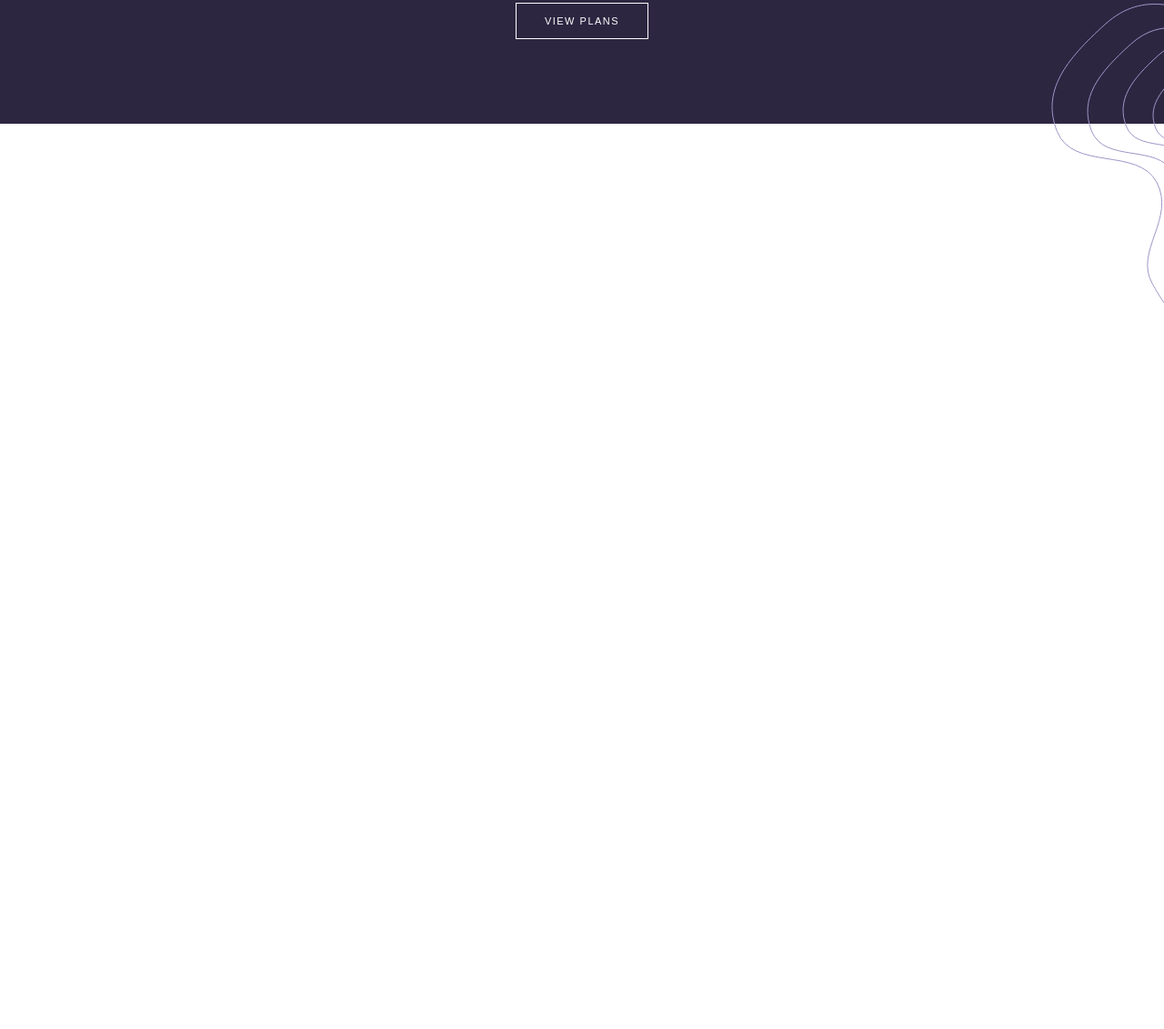
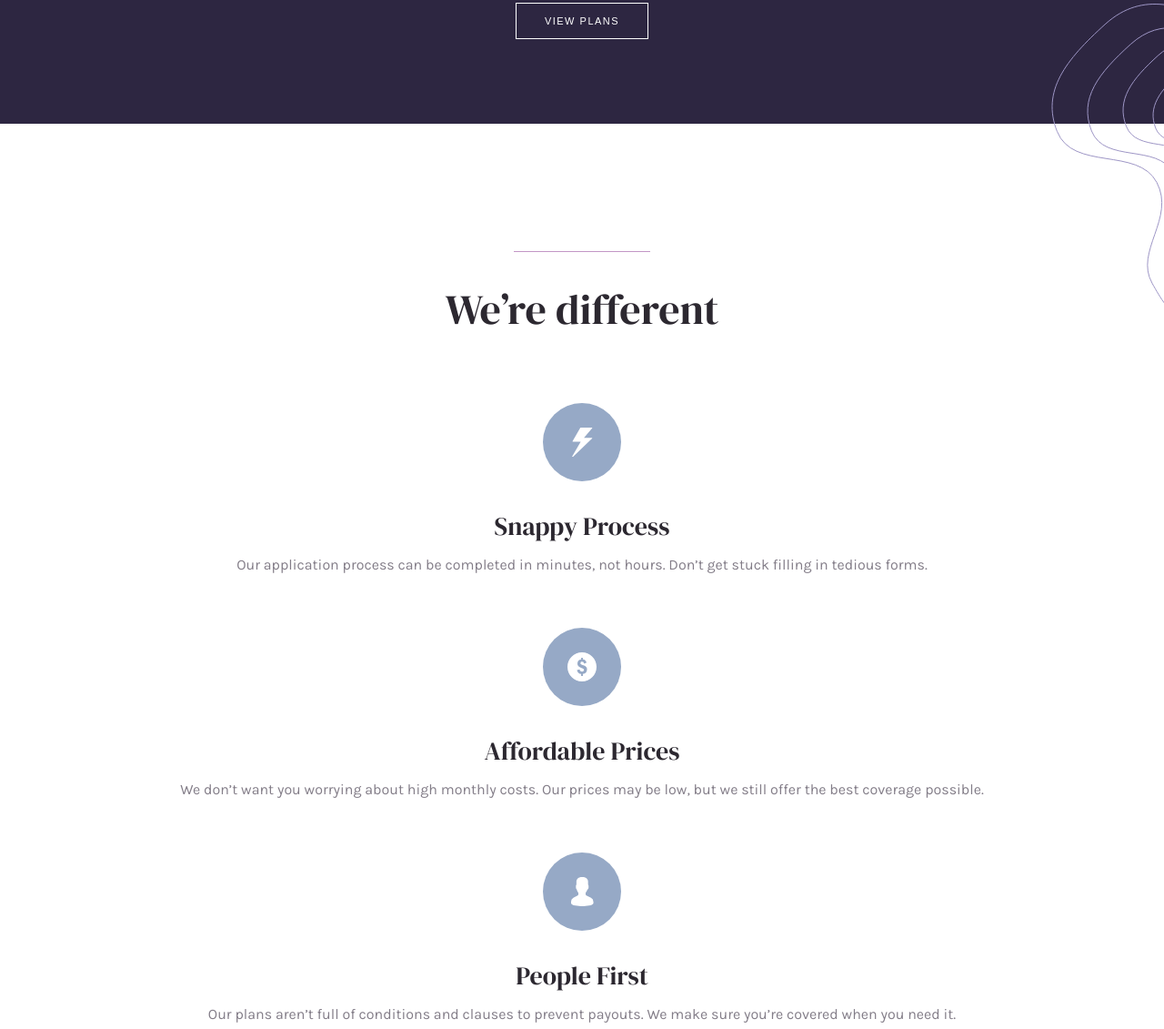
Before and after one commit to lasha-abuladze/insure-landing-page-master, a website: page index.html in a window 1280 px wide. Shown: the part 719-1850 px from the top of the page at 91% size. Before the commit the page ends 1053 px from the top, so only its background shows below. Drawn offline with Linux system fonts and the light colour scheme.

Commit message:
add sections-1

```diff
--- a/index.html
+++ b/index.html
@@ -69,6 +69,58 @@
 
     </main>
 
+    <section class="our-advantages--section">
+
+        <div class="line"></div>
+
+        <h2>We’re different</h2>
+
+        <div class="our-advantages--divs">
+
+            <div class="advantage">
+
+                <img src="./images/icon-snappy-process.svg" alt="#">
+
+                <h3>Snappy Process</h3>
+
+                <p>
+                    Our application process can be completed in minutes,
+                    not hours. Don’t get stuck filling in tedious forms.
+                </p>
+
+            </div>
+
+            <div class="advantage">
+                <img src="./images/icon-affordable-prices.svg" alt="#">
+
+                <h3>Affordable Prices</h3>
+
+                <p>
+                    We don’t want you worrying about high monthly costs.
+                    Our prices may be low, but we still offer the best
+                    coverage possible.
+                </p>
+            </div>
+
+            <div class="advantage">
+                <img src="./images/icon-people-first.svg" alt="#">
+
+                <h3>People First</h3>
+
+                <p>
+                    Our plans aren’t full of conditions and clauses to
+                    prevent payouts. We make sure you’re covered when
+                    you need it.
+                </p>
+            </div>
+
+
+        </div>
+
+    </section>
+
+
+
 
     <script defer src="./script.js"></script>
 
--- a/main.scss
+++ b/main.scss
@@ -33,10 +33,7 @@
 }
 
 
-
-
 main {
-
 
     .navigation {
 
@@ -50,6 +47,7 @@
         .navigation--ul {
             background-color: #2C2830;
             position: fixed;
+            z-index: 5;
             width: 100%;
             height: calc(100vh - 80px);
             left: 0;
@@ -171,9 +169,54 @@
         }
     }
 
+}
 
 
+.our-advantages--section{
 
+    text-align: center;
+    padding: 0px 24px;
+    padding-top: 140px;
 
+    padding-bottom: 150px;
 
+    box-sizing: border-box;
+
+    .line {
+        width: 150px;
+        margin: auto;
+        margin-bottom: 40px;
+        height: 1px;
+        background-color: #C396C6;
+    }
+
+    h2 {
+        font-family: $dmfont;
+        color: #2C2830;
+        font-size: 46px;
+        font-weight: 400;
+        margin-bottom: 80px;
+    }
+
+    h3 {
+        font-family: $dmfont;
+        font-size: 28px;
+        font-weight: 400;
+        color: #2C2830;
+        margin-top: 32px;
+        margin-bottom: 16px;
+    }
+
+    p {
+        font-family: $karlaFont;
+        font-size: 16px;
+        font-weight: 400;
+        line-height: 26px;
+        color: #837D88;
+    }
+
+    .our-advantages--divs {
+        @include flexcolumn();
+        gap: 56px;
+    }
 }
```
Also changed, not shown: style.css.
